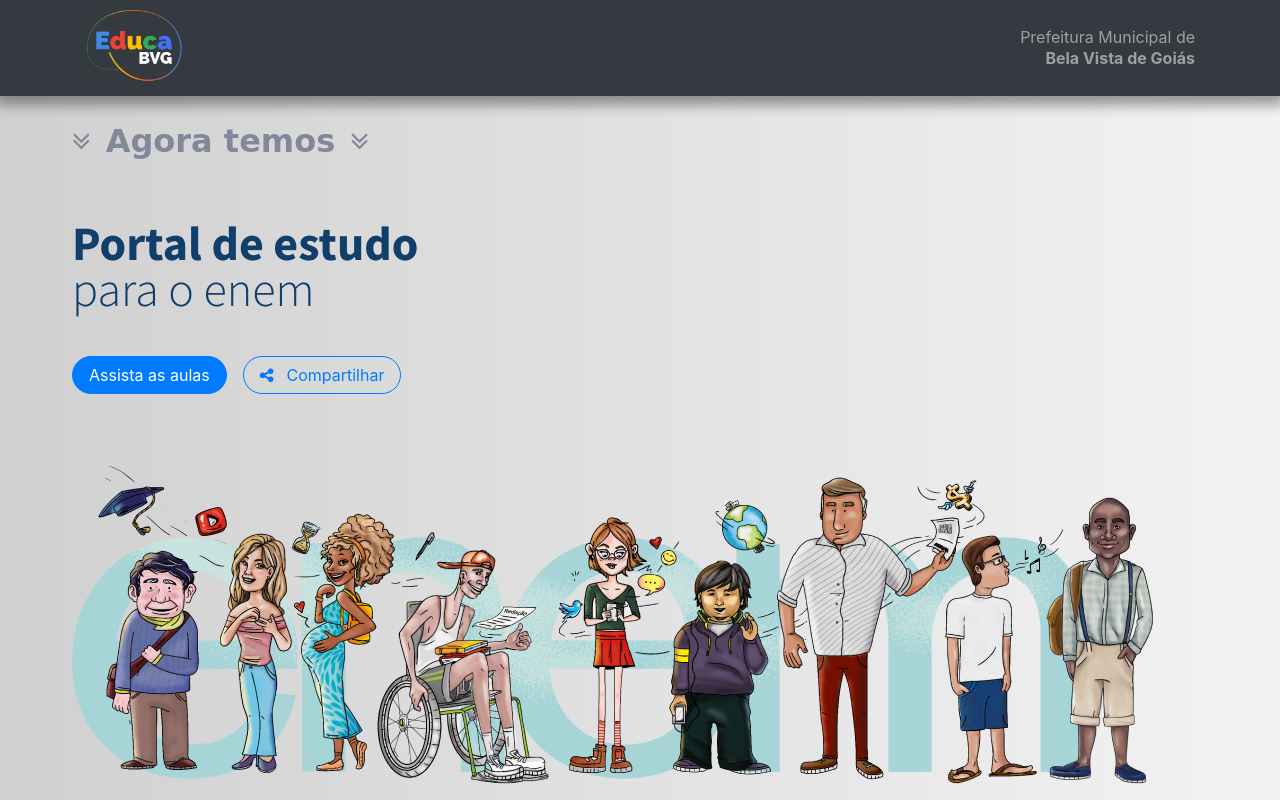
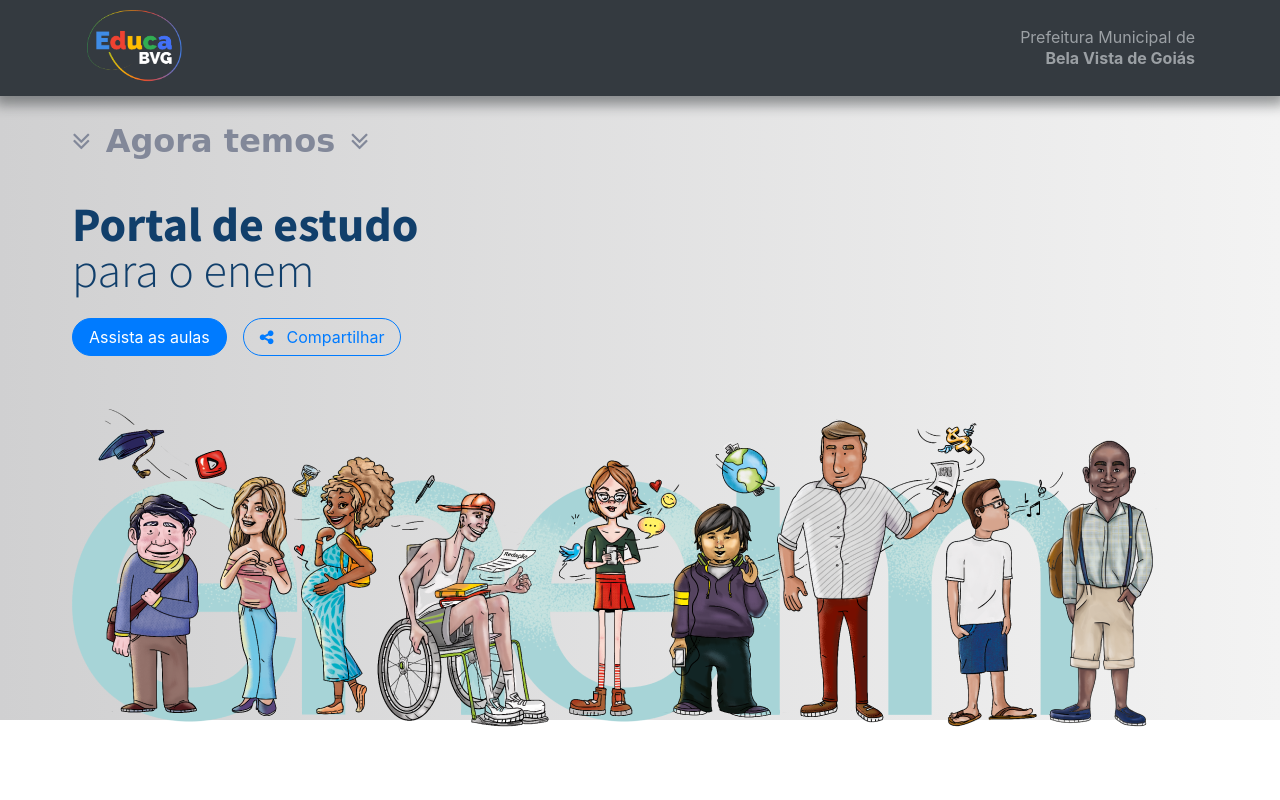
Before and after one commit to Karytonn/educabvg-enem, a plain HTML site: page index.html in a window 1280 px wide. Shown: the top 800 px of the page. Drawn offline with Linux system fonts and the light colour scheme; a web font is replaced by a local one.

```diff
--- a/index.html
+++ b/index.html
@@ -1,5 +1,5 @@
 <!DOCTYPE html>
-<html>
+<html lang="pt-br">
 
 <head>
     <meta charset="utf-8">
@@ -51,7 +51,7 @@
         <nav class="navbar navbar-dark navbar-expand-lg fixed-top bg-dark navbar-custom" style="box-shadow: 0px 4px 12px 5px rgba(33,37,41,0.45);">
             <div class="container"><a class="navbar-brand" href="index.html" style="background: url(&quot;assets/img/Educa%20BVG.png&quot;) no-repeat;width: 100px;height: 80px;background-size: contain;"></a><span style="color: rgba(234,238,241,0.57);text-align: right;line-height: 21px;">Prefeitura Municipal de<br><strong>Bela Vista de Goiás</strong></span></div>
         </nav>
-        <div class="d-flex flex-column justify-content-between align-items-center align-items-sm-center align-items-md-start" style="max-width: 1200px;margin-right: auto;margin-left: auto;padding: 32px;padding-bottom: 4px;height: 100vh;padding-top: 120px;">
+        <div class="d-flex flex-column justify-content-between align-items-center align-items-sm-center align-items-md-start" style="max-width: 1200px;margin-right: auto;margin-left: auto;padding: 32px;padding-bottom: 4px;height: 90vh;padding-top: 120px;">
             <p class="text-center text-sm-center text-md-left text-lg-left text-xl-left" style="font-family: 'Annie Use Your Telescope', cursive;font-weight: normal;font-size: 2rem;margin-bottom: 40px;letter-spacing: 0px;line-height: 43px;color: rgb(130,136,153);"><i class="fa fa-angle-double-down" style="font-size: 29px;color: rgb(130,136,153);margin-right: 15px;margin-left: 0px;"></i><strong>Agora temos</strong><i class="fa fa-angle-double-down" style="font-size: 29px;color: rgb(130,136,153);margin-right: 0px;margin-left: 15px;"></i></p>
             <div>
                 <p class="text-center text-sm-center text-md-left text-lg-left text-xl-left" style="font-family: 'Source Sans Pro', sans-serif;font-weight: 400;font-size: 3em;margin-bottom: 3px;letter-spacing: 0px;line-height: 43px;color: rgb(17,63,107);"><strong>Portal de estudo</strong><br></p>
```
